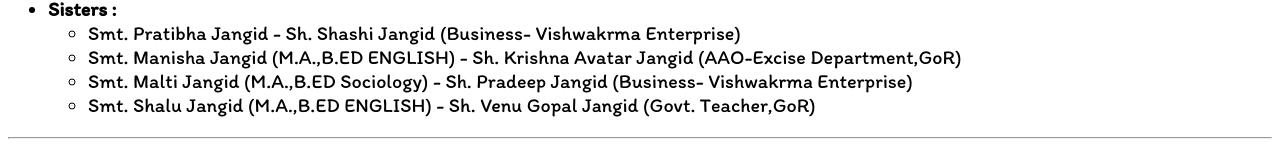
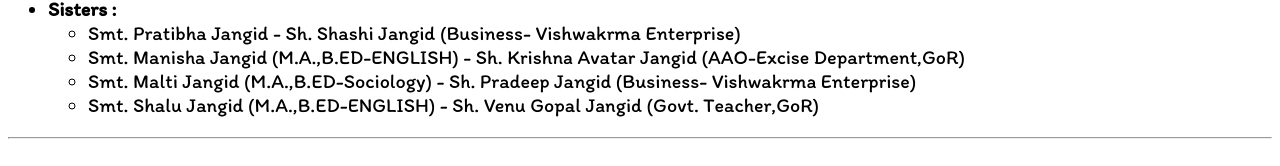
Before and after one commit to GODJGD/G, a plain HTML site: page index.html in a window 1280 px wide. Shown: the part 1335-1501 px from the top of the page. Drawn offline with Linux system fonts and the light colour scheme; a web font is replaced by a local one.

Commit message:
Update index.html

```diff
--- a/index.html
+++ b/index.html
@@ -48,9 +48,9 @@
 <ul>  <li><b>Father :</b> Sh. Radheyshyam Jangid (Retd.- Govt. Medical Department, GoR)</li>
    <li><b>Mother :</b> Smt. Radha Jangid </b> (Homemaker)</li>
       <li><b>Sisters :</b> <ul><li>Smt. Pratibha Jangid - Sh. Shashi Jangid (Business- Vishwakrma Enterprise)</li>
-      <li>Smt. Manisha Jangid (M.A.,B.ED ENGLISH) - Sh. Krishna Avatar Jangid (AAO-Excise Department,GoR)</li>
-      <li>Smt. Malti Jangid (M.A.,B.ED Sociology) - Sh. Pradeep Jangid (Business- Vishwakrma Enterprise)</li>
-       <li>Smt. Shalu Jangid (M.A.,B.ED ENGLISH) - Sh. Venu Gopal Jangid (Govt. Teacher,GoR)</li></ul></li></ul>
+      <li>Smt. Manisha Jangid (M.A.,B.ED-ENGLISH) - Sh. Krishna Avatar Jangid (AAO-Excise Department,GoR)</li>
+      <li>Smt. Malti Jangid (M.A.,B.ED-Sociology) - Sh. Pradeep Jangid (Business- Vishwakrma Enterprise)</li>
+       <li>Smt. Shalu Jangid (M.A.,B.ED-ENGLISH) - Sh. Venu Gopal Jangid (Govt. Teacher,GoR)</li></ul></li></ul>
 <hr/>
 <h1>  CONTACT DETAILS </h1>
  <ul> <li><b> Contact Number: </b> 6378742348 , 9413828940.
```
